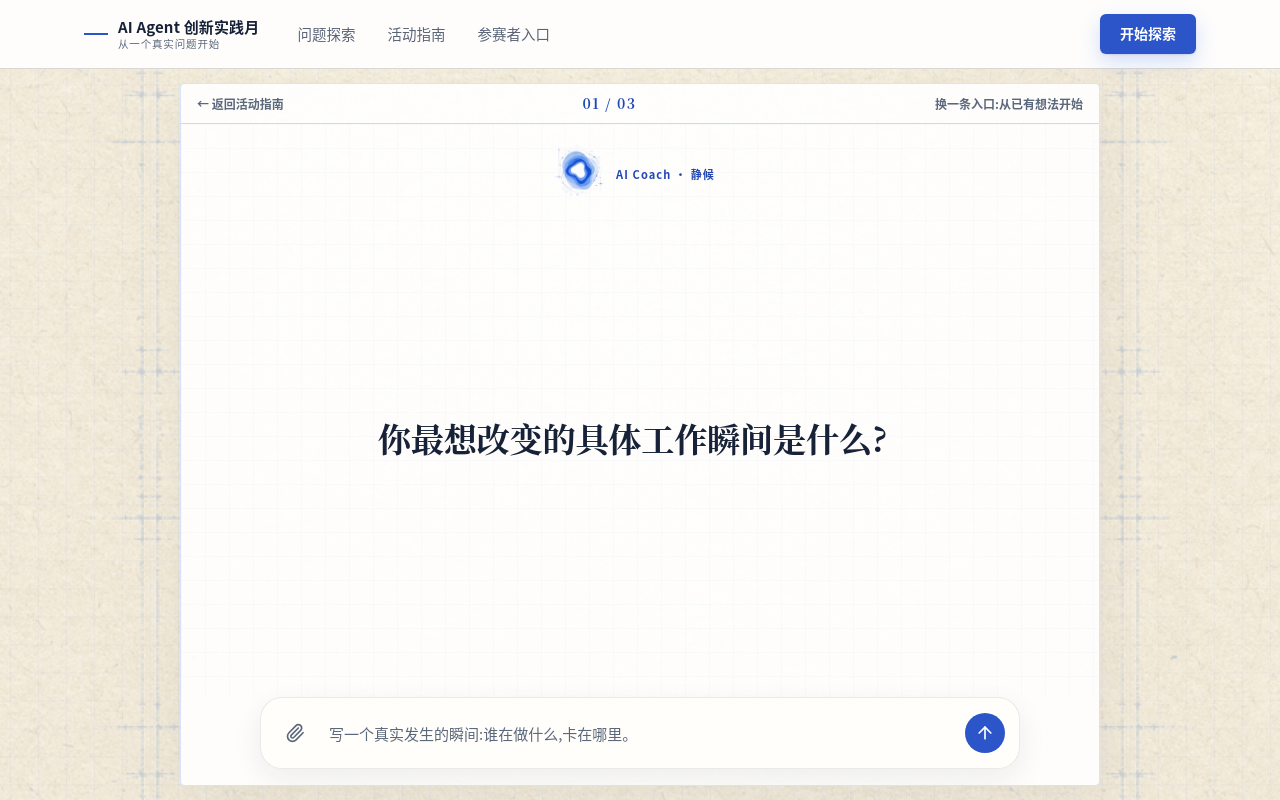
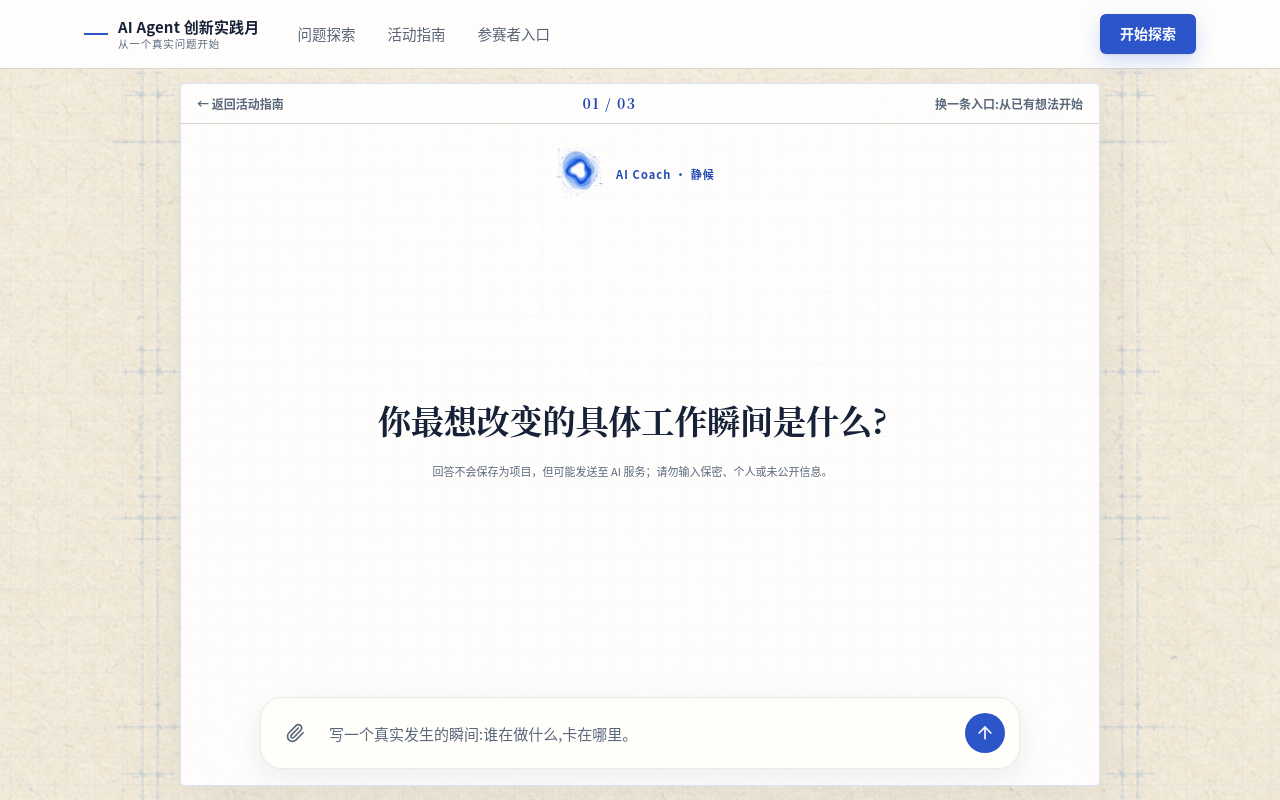
Before and after one commit to kogamishinyajerry-ops/comacAgentNewstar, a Next.js app: page / in a window 1280 px wide. Built offline with nearby package versions, Linux system fonts and the light colour scheme.

Commit message:
红队修复轮①:隐私前置披露
第1、2幕问题态常驻coachPrivacyNotice(仅这两幕提交外发AI服务),
第3幕与过渡期不渲染;取代F-d纯文本路径的披露缺失;persona断言按
新语义改写;计划§18。

```diff
--- a/components/hub/coach-flow.tsx
+++ b/components/hub/coach-flow.tsx
@@ -7,6 +7,7 @@ import { CoachWorkspaceScene, type CoachTransitionStep } from "./coach-workspace
 import { SeedCard } from "./seed-card";
 import {
   attachmentPrivacyNotice,
+  coachPrivacyNotice,
   seedCopy,
   type CoachAct,
   type CoachEntry,
@@ -431,6 +432,7 @@ export function CoachFlow({
             attachment={attachment}
             attachmentError={attachmentError}
             attachmentNotice={attachmentPrivacyNotice}
+            privacyNotice={coachPrivacyNotice}
             attachmentEnabled={state.actIndex < ACT_COUNT - 1}
             attachmentReading={attachmentReading}
             providerStatus={providerStatus}
--- a/components/hub/coach-workspace-scene.tsx
+++ b/components/hub/coach-workspace-scene.tsx
@@ -40,6 +40,7 @@ export function CoachWorkspaceScene({
   attachment,
   attachmentError,
   attachmentNotice,
+  privacyNotice,
   attachmentEnabled,
   attachmentReading,
   providerStatus,
@@ -73,6 +74,8 @@ export function CoachWorkspaceScene({
   attachmentError: string | null;
   /** 按需隐私确认文案(仅选中附件时出现) */
   attachmentNotice: string;
+  /** 前置隐私披露:第1、2幕问题态常驻,告知回答将发送至 AI 服务 */
+  privacyNotice: string;
   /** 仅第一、二幕开放附件;第三幕只在客户端凝结种子,不渲染附件入口 */
   attachmentEnabled: boolean;
   /** 附件读取中:禁用附件/提交按钮,读取落定前不允许提交 */
@@ -212,6 +215,13 @@ export function CoachWorkspaceScene({
             {providerStatus && !providerError && (
               <p className="coach-provider-status">{providerStatus}</p>
             )}
+            {/* 隐私前置披露:第1、2幕的提交会发送至 AI 服务,告知必须先于输入,
+                不能等到三幕全部完成后的种子卡(修正 F-d 的时序倒置) */}
+            {attachmentEnabled && (
+              <p className="coach-privacy-note" data-coach-privacy-note>
+                {privacyNotice}
+              </p>
+            )}
           </div>
         )}
       </div>
--- a/styles/tokens.css
+++ b/styles/tokens.css
@@ -934,6 +934,12 @@
     color: var(--text-tertiary);
     font-size: 11px;
     font-weight: 700;
+  }
+  /* 隐私前置披露:与状态行同级的安静单行,先于输入告知外发事实 */
+  .coach-privacy-note {
+    color: var(--text-tertiary);
+    font-size: 11px;
+    margin-top: 8px;
   }
   /* Composer B2:单一横向紧凑浮屿(附件 / 输入 / 发送),
      暖白浮于会话面板底部;过渡期整个 form 不渲染,无禁用大输入框 */
```
Also changed, not shown: 26 other files (tests, documents, lock files or other folders).
